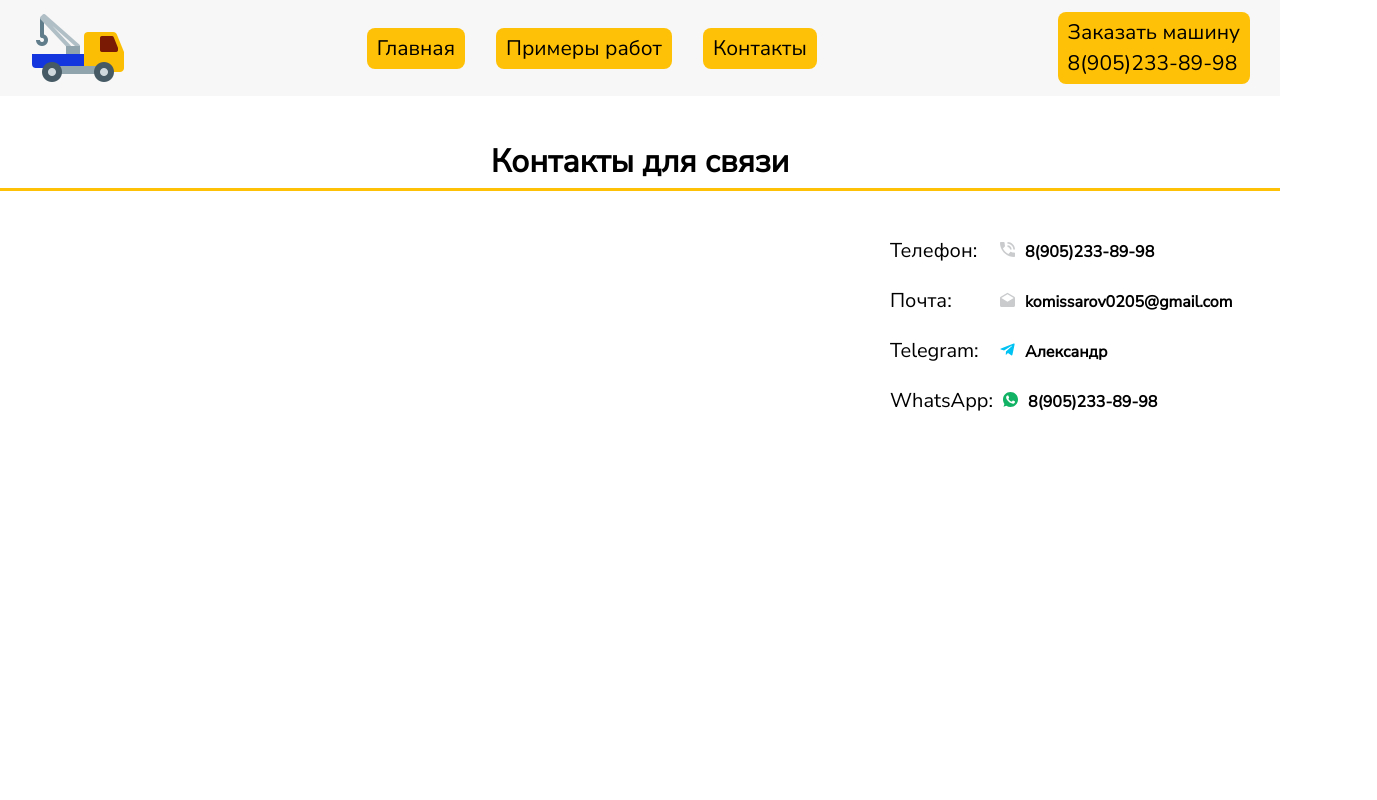
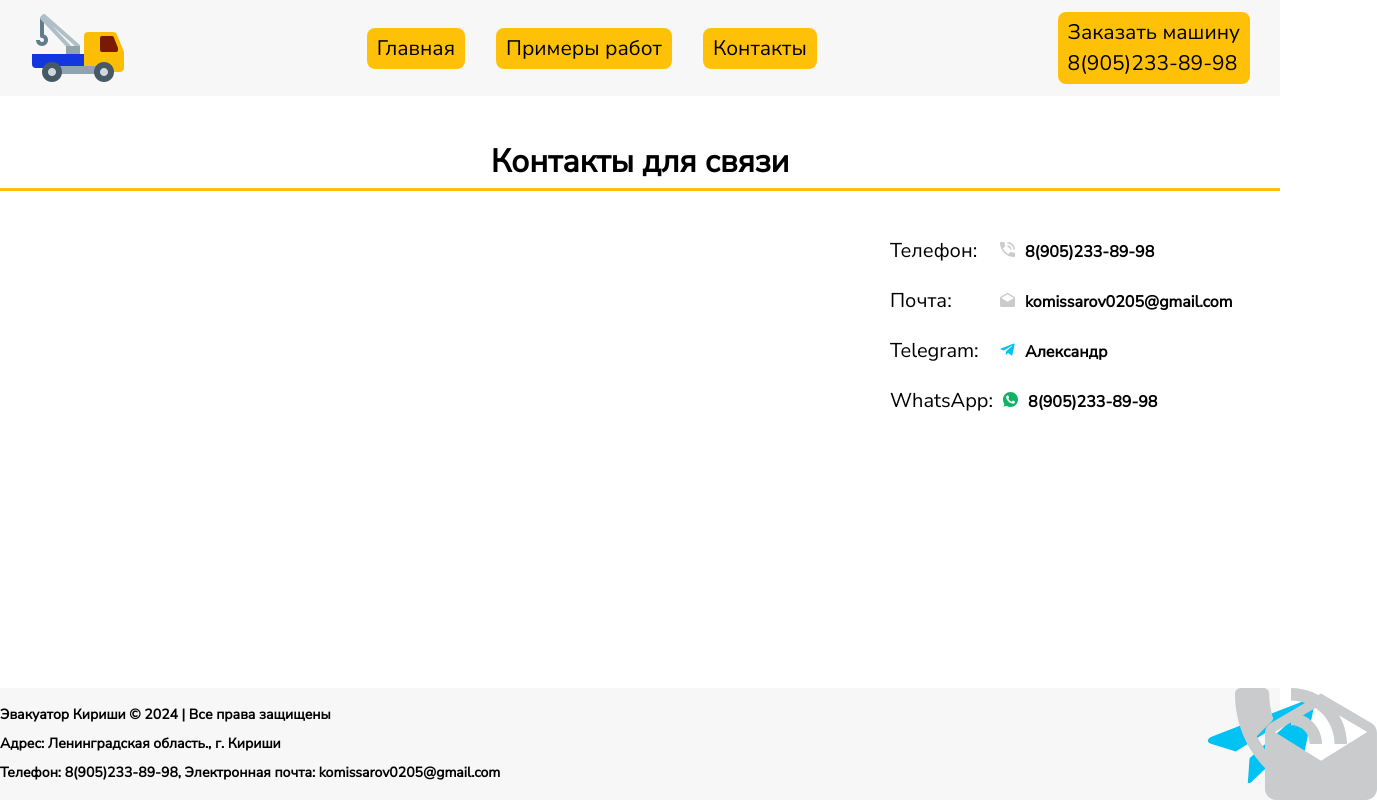
Before and after one commit to southatelove/tow-truck, a React (Vite) app: page /contacts in a window 1280 px wide. Shown: the whole page, 1377 px wide, since content can reach past the window. Built offline with nearby package versions, Linux system fonts and the light colour scheme.

Commit message:
footer updates

```diff
--- /dev/null
+++ b/src/Components/Footer/Footer.css
@@ -0,0 +1,25 @@
+.footer {
+  position: absolute;
+  bottom: 0;
+  display: flex;
+  justify-content: center;
+  font-size: 14px;
+  background: #f7f7f7;
+  font-weight: 600;
+  gap: 20px;
+}
+.footer-container {
+  display: flex;
+  width: 1280px;
+  justify-content: space-between;
+}
+.footer-left-container {
+  display: flex;
+  flex-direction: column;
+  gap: 15px;
+  padding: 20px 0px 20px 0px;
+}
+.footer-right-container {
+  display: flex;
+  gap: 15px;
+}
--- /dev/null
+++ b/src/Components/Footer/Footer.tsx
@@ -0,0 +1,47 @@
+// import { Link } from "react-router-dom";
+import "./Footer.css";
+import telegram from "../../assets/icons/telegram.svg";
+import telephone from "../../assets/icons/telephone.svg";
+import email from "../../assets/icons/email.svg";
+
+export function Footer() {
+  return (
+    <>
+      <footer className="footer">
+        <div className="footer-container">
+          <div className="footer-left-container">
+            {/* <div className="header-links">
+            <Link to="/">Главная</Link>
+            <Link to="/examples">Примеры работ</Link>
+            <Link to="/contacts">Контакты</Link>
+          </div> */}
+            <p>Эвакуатор Кириши © 2024 | Все права защищены</p>
+            <p>Адрес: Ленинградская область., г. Кириши</p>
+            <p>
+              Телефон: 8(905)233-89-98, Электронная почта:
+              komissarov0205@gmail.com
+            </p>
+          </div>
+          <div className="footer-right-container">
+            <a
+              target="_blank"
+              href="https://t.me/komissarov0205"
+              style={{ display: "flex" }}
+            >
+              <img src={telegram} alt="" />
+            </a>
+            <a href="tel:89052338998" style={{ display: "flex" }}>
+              <img src={telephone} alt="" />
+            </a>
+            <a
+              href="mailto:komissarov0205@gmail.com"
+              style={{ display: "flex" }}
+            >
+              <img src={email} alt="" />
+            </a>
+          </div>
+        </div>
+      </footer>
+    </>
+  );
+}
--- a/src/layout/Menu/Layout.tsx
+++ b/src/layout/Menu/Layout.tsx
@@ -1,6 +1,7 @@
 import { Outlet } from "react-router-dom";
 import "./Layout.css";
 import { Header } from "../../Components/Header/Header";
+import { Footer } from "../../Components/Footer/Footer";
 
 export function Layout() {
   return (
@@ -9,6 +10,7 @@ export function Layout() {
       <div className="container">
         <Outlet />
       </div>
+      <Footer />
     </>
   );
 }
--- a/src/pages/Contacts/Contacts.css
+++ b/src/pages/Contacts/Contacts.css
@@ -17,6 +17,7 @@
 .contacts-map {
   display: flex;
   gap: 50px;
+  margin-bottom: 50px;
 }
 .contacts-info {
   display: flex;
--- a/src/pages/Contacts/Contacts.tsx
+++ b/src/pages/Contacts/Contacts.tsx
@@ -1,6 +1,6 @@
 import "./Contacts.css";
 
-import telephone from "../../assets/icons/phone.svg";
+import telephone from "../../assets/icons/telephone.svg";
 import email from "../../assets/icons/email.svg";
 import telegram from "../../assets/icons/telegram.svg";
 import whatsapp from "../../assets/icons/whatsup.svg";
@@ -12,7 +12,7 @@ export function Contacts() {
         <h3 className="contacts-section-title">Контакты для связи</h3>
         <div className="line"></div>
       </section>
-      <section className="contacts-map">
+      <div className="contacts-map">
         <iframe
           src="https://yandex.ru/map-widget/v1/?um=constructor%3Aa003ec7decc2c3aee800ce506d3280f7c9bff01bae96ece70dc214b4e8b99628&amp;source=constructor"
           width="840"
@@ -60,7 +60,7 @@ export function Contacts() {
             </a>
           </div>
         </div>
-      </section>
+      </div>
     </>
   );
 }
```
Also changed, not shown: src/assets/icons/telephone.svg (renamed from src/assets/icons/phone.svg).
